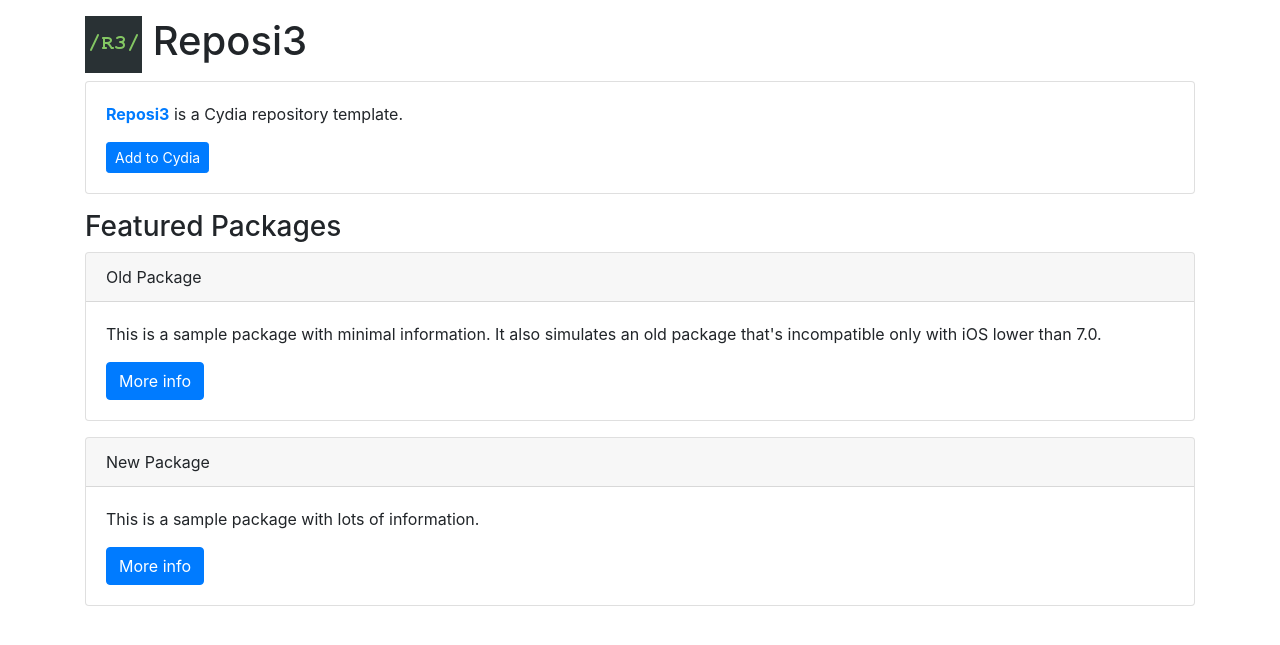
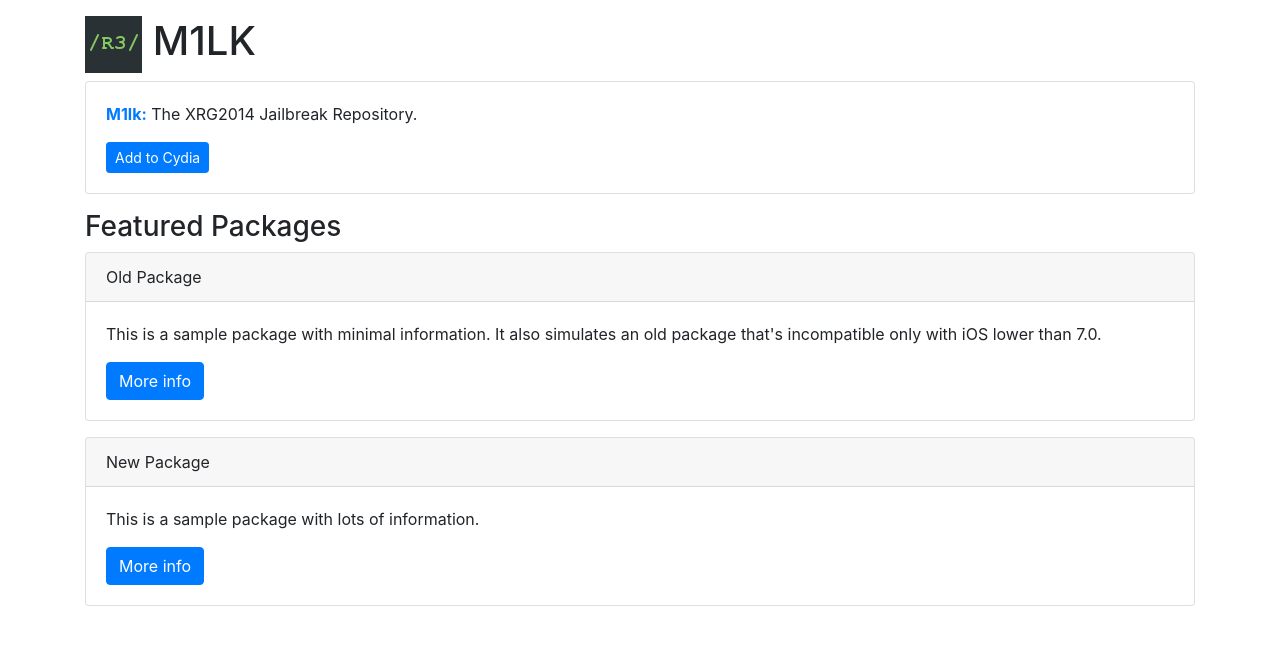
Before and after one commit to XRG2014/XRG2014.github.io, a Jekyll site: the page cydia-repo/index.html, which Jekyll copies as it is, in a window 1280 px wide. Shown: the top 645 px of the page. Built offline with Jekyll 4.4.1, drawn with Linux system fonts in a browser that asks for light colours; nearby versions of some CDN libraries.

Commit message:
Update index.html

```diff
--- a/cydia-repo/index.html
+++ b/cydia-repo/index.html
@@ -1,7 +1,7 @@
 <!DOCTYPE html>
 <html lang="en">
 <head>
-  <title>Reposi3</title>
+  <title>M1lk Jailbreak Repo</title>
   <meta charset="utf-8">
   <meta name="viewport" content="width=device-width, initial-scale=1">
   <link rel="stylesheet" href="https://stackpath.bootstrapcdn.com/bootstrap/4.5.0/css/bootstrap.min.css" integrity="sha384-9aIt2nRpC12Uk9gS9baDl411NQApFmC26EwAOH8WgZl5MYYxFfc+NcPb1dKGj7Sk" crossorigin="anonymous">
@@ -11,13 +11,13 @@
 <body>
 
 <div class="container">
-	<h1><img src="CydiaIcon.png"> Reposi3</h1>
+	<h1><img src="CydiaIcon.png"> M1LK</h1>
 </div>
 
 <div class="container">
 	<div class="card">
 		<div class="card-body">
-			<p><span class="text-primary"><b>Reposi3</span></b> is a Cydia repository template.</p>
+			<p><span class="text-primary"><b>M1lk:</span></b> The XRG2014 Jailbreak Repository.</p>
 			<a class="btn btn-sm btn-primary" href="cydia://url/https://cydia.saurik.com/api/share#?source=https://supermamon.github.io/Reposi3/">Add to Cydia</a>
 		</div>
 	</div>
```
